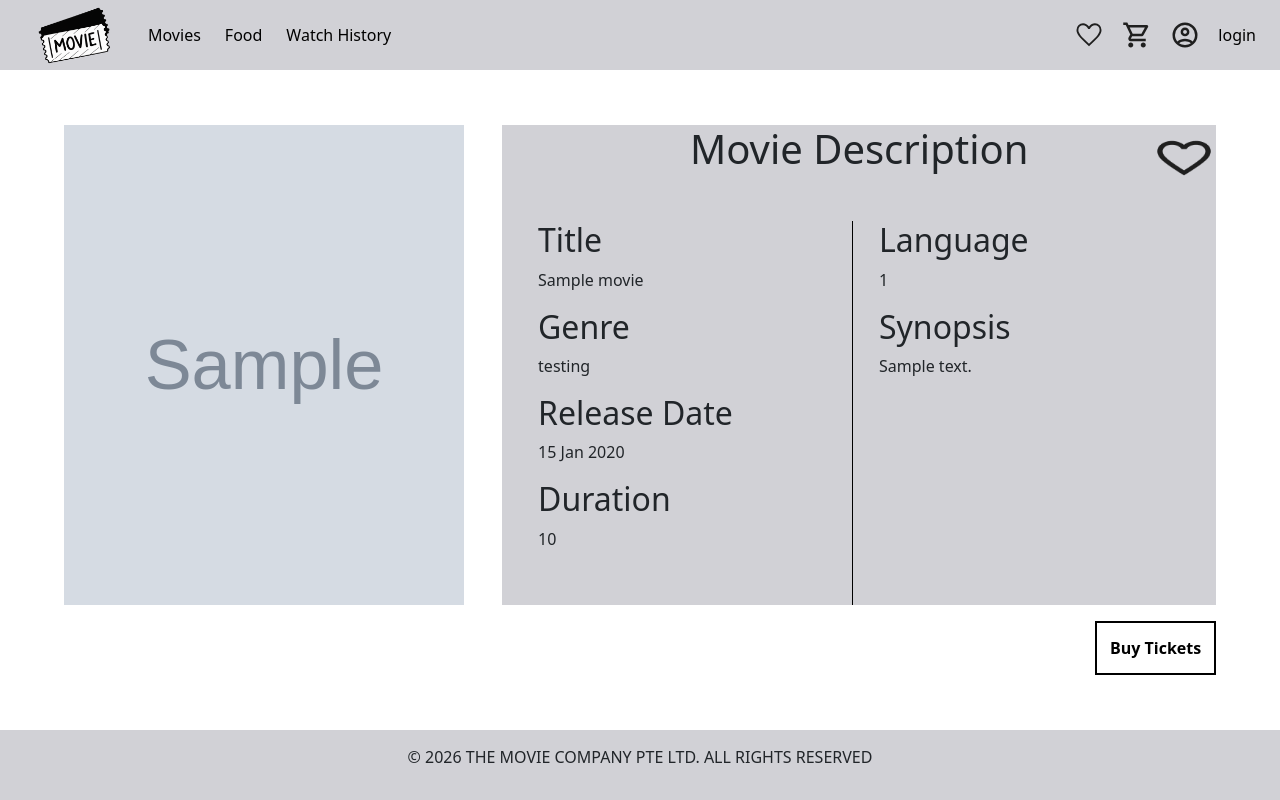
After one commit to TzeHan/INF2003_Project, a Node server app: template views/movie_Details.ejs in a window 1280 px wide. The commit adds this page. Run offline with Node 20, Linux system fonts and the light colour scheme; the template is opened without the code that fills it: most values are stand-ins (such as "Sample title", 1, 10 or a date in 2020); grey boxes marked "Sample" are stand-in pictures.

Commit message:
added movies details page design and functinality

```diff
--- a/public/css/general.css
+++ b/public/css/general.css
@@ -17,9 +17,6 @@ header{
 img{
     width:100px;
 }
- header div{
-    /* border: 2px solid red; */
- }
 
  header div a{
     text-decoration: none;
--- /dev/null
+++ b/public/css/movie_Details.css
@@ -0,0 +1,85 @@
+main{
+    /* border: 2px solid red; */
+    display: flex;
+    flex-direction: column;
+    justify-content: center;
+    align-items: center;
+    gap: 2vh;
+    width: 90%;
+    margin: 0 auto;
+}
+
+#container{
+    /* border: 2px solid blue; */
+    display: flex;
+    width: 100%;
+    justify-content: space-between;
+    gap: 3vw;
+}
+
+#container #banner{
+    flex:20;
+    width: 80vh;
+}
+
+
+#description{
+    /* border: 2px solid purple; */
+    display: flex;
+    flex-direction: column;
+    flex: 80;
+    align-items: center;
+    background-color: #D1D1D6;
+}
+
+#section1{
+    display: flex;
+    align-items: center;
+    justify-content: space-between;
+    /* border: 2px solid red; */
+    width: 100%;
+     flex:10;
+}
+
+#section1 #icon{
+    width: 5vw;
+    align-self: flex-end;
+}
+
+#section1 div{
+    width: 5vw;
+}
+
+#section2 {
+    /* border: 2px solid black; */
+    width: 90%;
+    flex: 90;
+    display: flex;
+    justify-content: space-around;
+    padding-top: 5vh;
+    /* gap:15vw; */
+}
+
+#section2 div{
+    /* border: 2px solid red;    */
+    width: 100%;
+}
+
+#right{
+    padding-left: 2vw;
+}
+
+#line{
+    border-left: 1px solid black;
+    width: 2px!important;
+    height: 48vh;
+}
+
+button{
+    background-color: transparent;
+    color: #000000;
+    border: 2px solid #000000;
+    padding: 1vw;
+    font-weight: 800;
+    align-self: flex-end;
+}
--- a/src/app.js
+++ b/src/app.js
@@ -36,7 +36,7 @@ const userRoutes = require('./routes/user');
 const adminRoutes = require('./routes/admin');
 
 app.use('/', indexRoutes);
-app.use('/movies',movieRoutes);
+app.use('/',movieRoutes);
 app.use('/', userRoutes);
 app.use('/', adminRoutes);
 
--- a/src/controllers/moviecontroller.js
+++ b/src/controllers/moviecontroller.js
@@ -8,8 +8,8 @@ exports.getMovies = (viewName) =>
         async(req,res)=>{
             try{
                 const movies = await movieQuery.findAll();
-                const currentUser = req.session.user;
-                res.render(viewName,{movies:movies,user:currentUser});
+                // const currentUser = req.session.user;
+                res.render(viewName,{movies:movies});
             }
             catch(err){
                 console.error(err);
--- a/src/routes/movies.js
+++ b/src/routes/movies.js
@@ -2,8 +2,9 @@ const express = require("express");
 const router = express.Router();
 const movieController= require('../controllers/moviecontroller');
 
+
 router.get('/',movieController.movies);
 
-router.get('/:id',movieController.getMoviebyid('movie_Description'))
+router.get('/movieDetails/:id',movieController.getMoviebyid('movie_Details'))
 
 module.exports = router;
--- /dev/null
+++ b/views/movie_Details.ejs
@@ -0,0 +1,79 @@
+<%- include('partials/header', {title: 'Home', pageStylesheet: '/css/movie_Details.css'}) %>
+
+<main>
+    <div id="container">
+        <img src="/images/<%= movie.img  %>" alt="movie poster" id="banner">
+        <div id="description">
+            <div id="section1">
+                <div></div>
+                <h1>Movie Description</h1>
+                <img src="/images/heart.png" alt="heart" id="icon">
+            </div>
+            <div id="section2">
+                <div id="left">
+                    <div class="details">
+                        <h2>
+                            Title
+                        </h2>
+                        <p><%=movie.title%></p>
+                    </div>
+                    <div class="details">
+                        <h2>
+                            Genre
+                        </h2>
+                        <p>
+                            testing
+                        </p>
+                    </div>
+                    <div class="details">
+                        <h2>
+                            Release Date
+                        </h2>
+                        <p>
+                            <%=new Date(movie.release_date).toLocaleDateString('en-GB', { day: 'numeric', month: 'short', year: 'numeric' })%>
+                        </p>
+                    </div>
+                    <div class="details">
+                        <h2>
+                            Duration
+                        </h2>
+                        <p>
+                            <%=movie.duration%>
+                        </p>
+                    </div>
+                </div>
+                <div id="line">
+
+                </div>
+                <div id="right">
+                    <div class="details">
+                        <h2>
+                            Language
+                        </h2>
+                        <p>
+                            <%=movie.language_id%>
+                        </p>
+                    </div>
+                    <div class="details">
+                        <h2>
+                            Synopsis
+                        </h2>
+                        <p>
+                            <%=movie.description%>
+                        </p>
+                    </div>
+                </div>
+            </div>
+        </div>
+    </div>
+    <button>
+        Buy Tickets
+    </button>
+</main>
+
+
+
+
+
+
+<%- include('partials/footer') %>
```
Also changed, not shown: public/css/index.css (+46 -1 lines), views/index.ejs (+21 -12 lines), public/images/heart.png (added).
